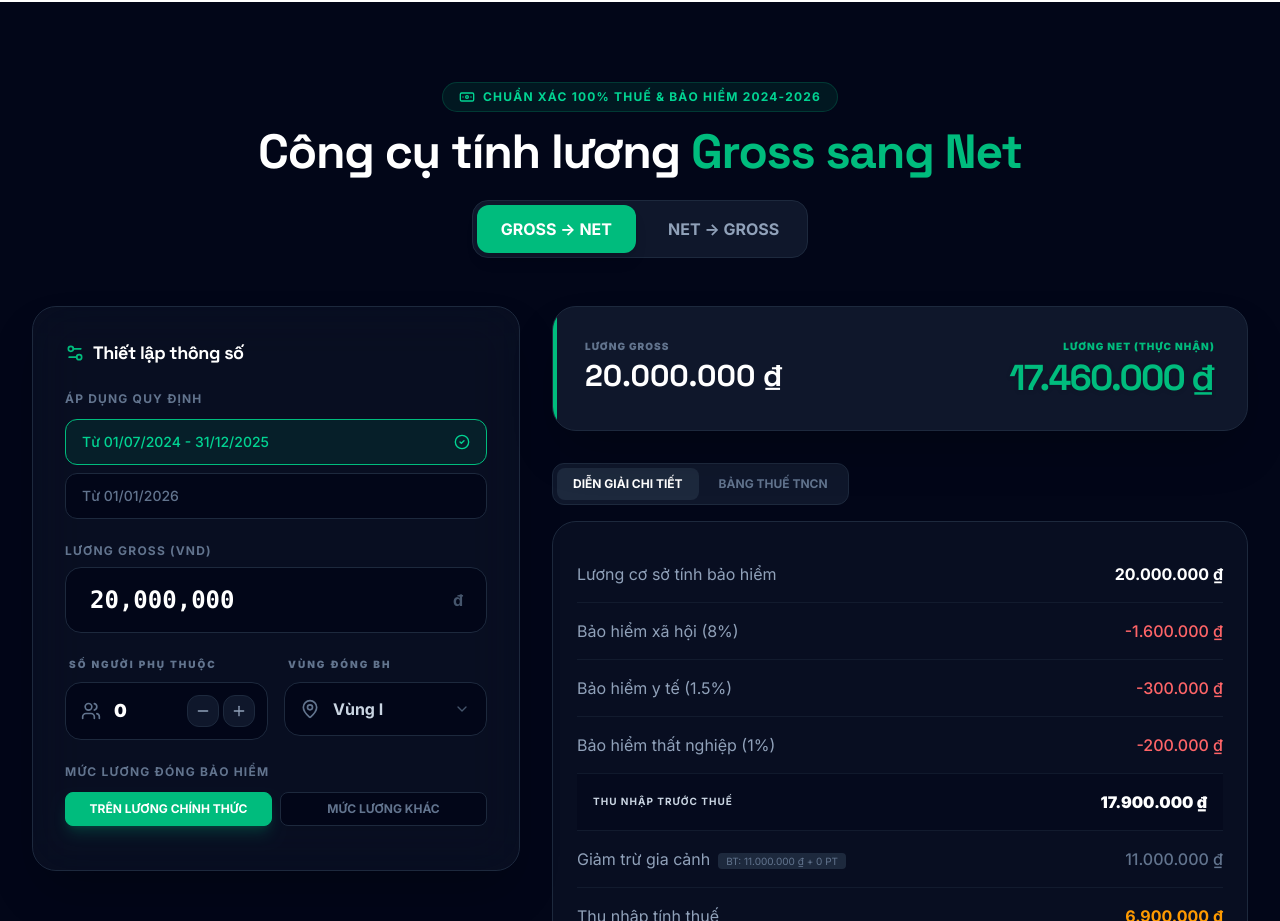
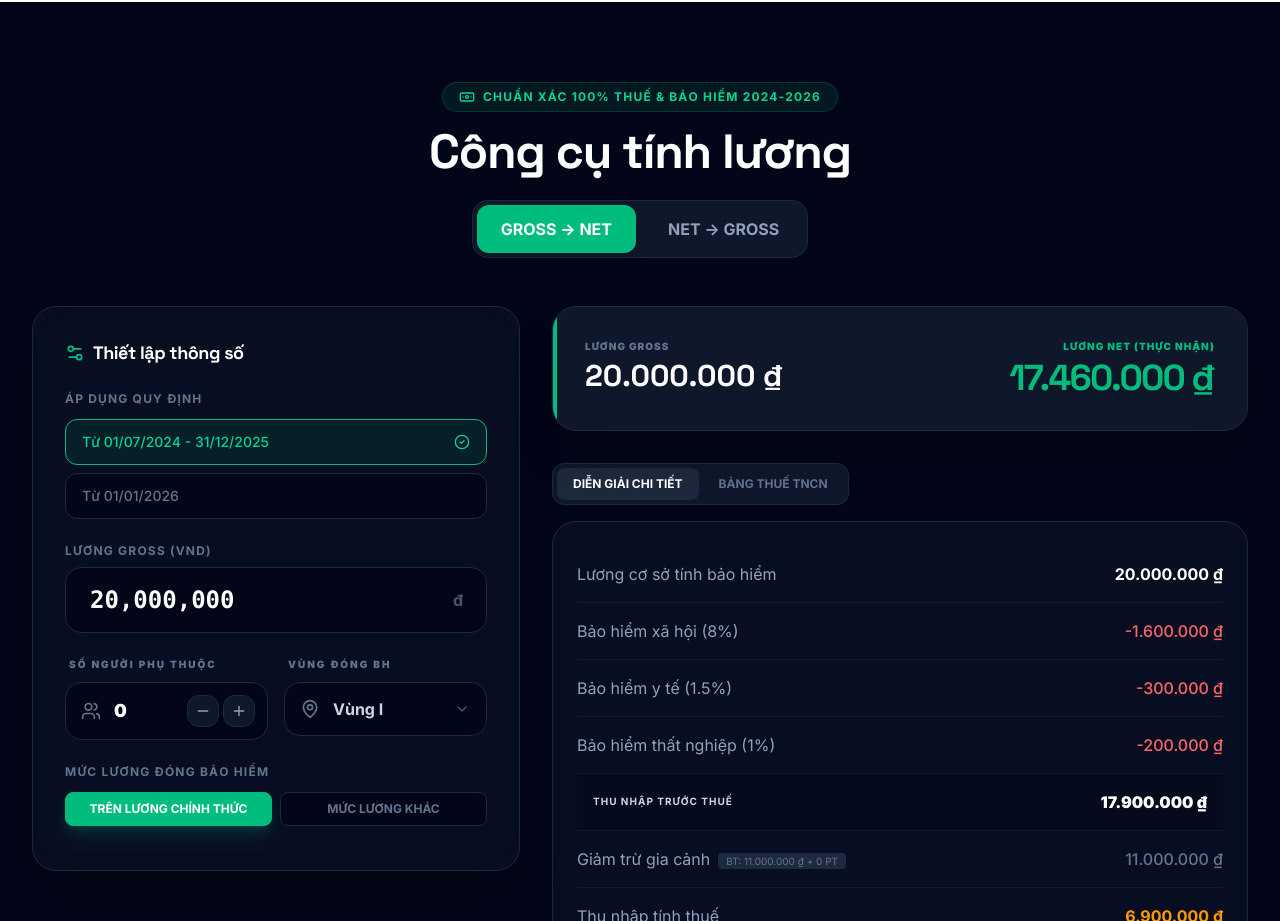
Before and after one commit to Samiie2011/veratax, a React (Vite) app: page / in a window 1280 px wide. Shown: the part 4940-5861 px from the top of the page. Built offline with nearby package versions, Linux system fonts and the light colour scheme.

Commit message:
feat: Update salary calculator title
Revises the title of the salary calculator component to be more general, removing the specific "Gross sang Net" designation. This allows for future expansion or different calculation modes without needing to update the primary heading.

```diff
--- a/src/components/SalaryCalculator.tsx
+++ b/src/components/SalaryCalculator.tsx
@@ -338,7 +338,7 @@ export default function SalaryCalculator() {
             <span>Chuẩn xác 100% Thuế & Bảo hiểm 2024-2026</span>
           </motion.div>
           <h2 className="text-3xl md:text-5xl font-display font-bold text-white mb-6">
-            Công cụ tính lương <span className="text-emerald-500">Gross sang Net</span>
+            Công cụ tính lương
           </h2>
           <div className="flex justify-center space-x-2 p-1 bg-slate-900 border border-slate-800 rounded-2xl w-fit mx-auto">
             <button
```
